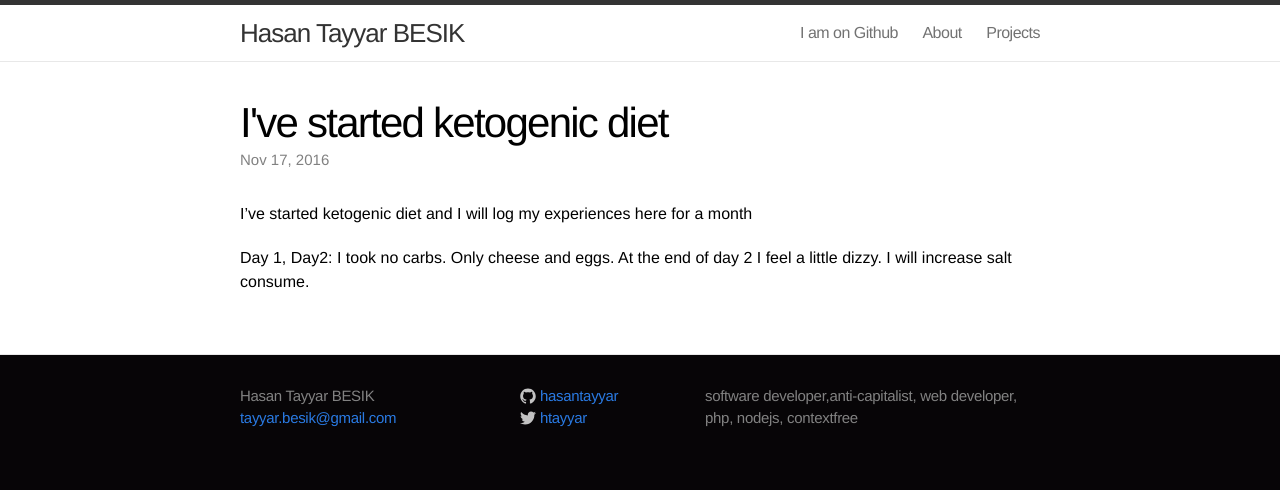
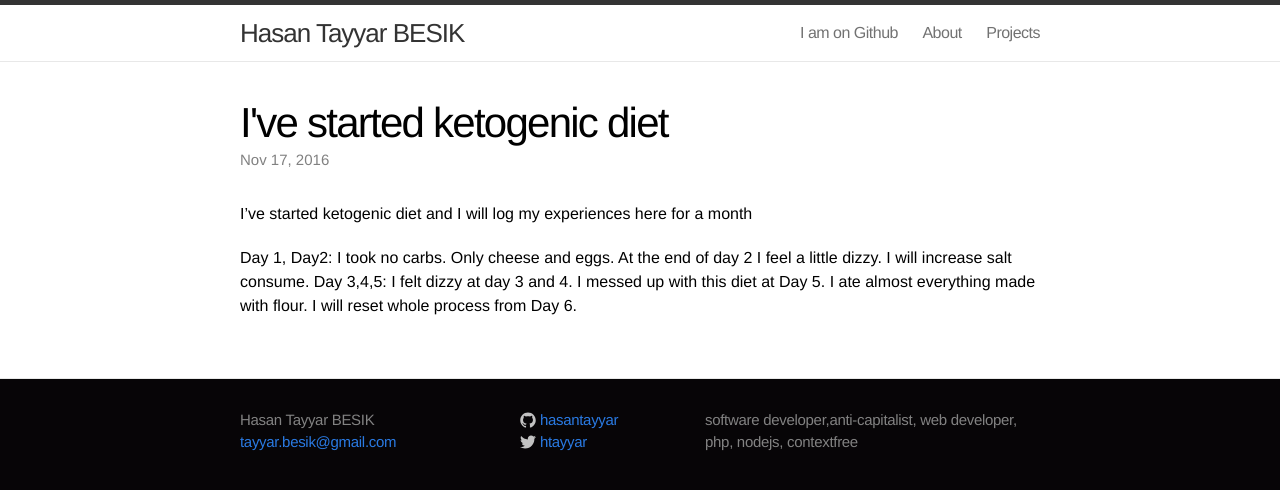
Before and after one commit to hasantayyar/hasantayyar.net, a Jekyll site: the page built from _posts/2016-11-17-diet.markdown, in a window 1280 px wide. Shown: the top 490 px of the page. Built offline with Jekyll 4.4.1, drawn with Linux system fonts in a browser that asks for light colours; nearby versions of some CDN libraries; some web fonts are replaced; Markdown is read by kramdown in place of the engine named in the settings.

Commit message:
diet diaries

```diff
--- a/_posts/2016-11-17-music.markdown
+++ b/_posts/2016-11-17-diet.markdown
@@ -8,3 +8,4 @@ categories: personal
 I've started ketogenic diet and I will log my experiences here for a month
 
 Day 1, Day2: I took no carbs. Only cheese and eggs. At the end of day 2 I feel a little dizzy. I will increase salt consume.
+Day 3,4,5: I felt dizzy at day 3 and 4. I messed up with this diet at Day 5. I ate almost everything made with flour. I will reset whole process from Day 6.
```
